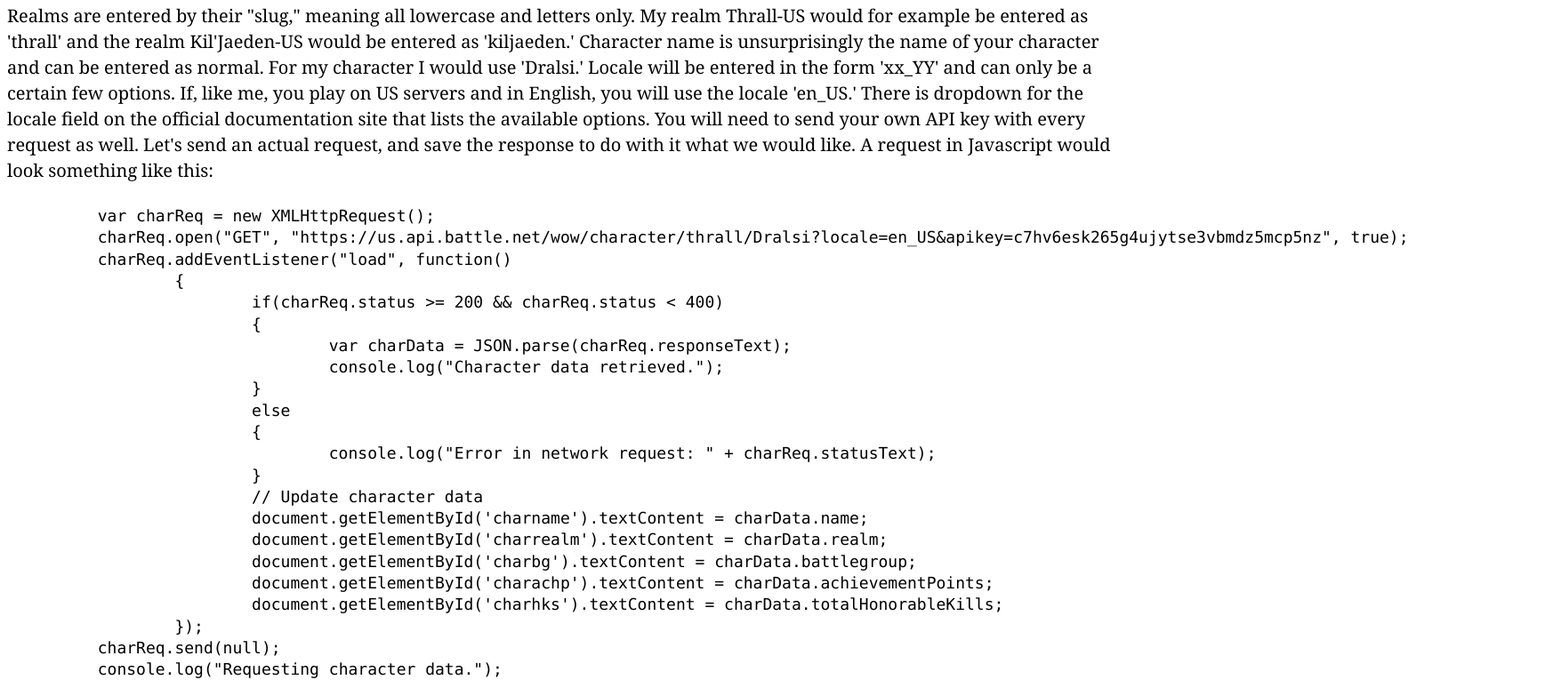
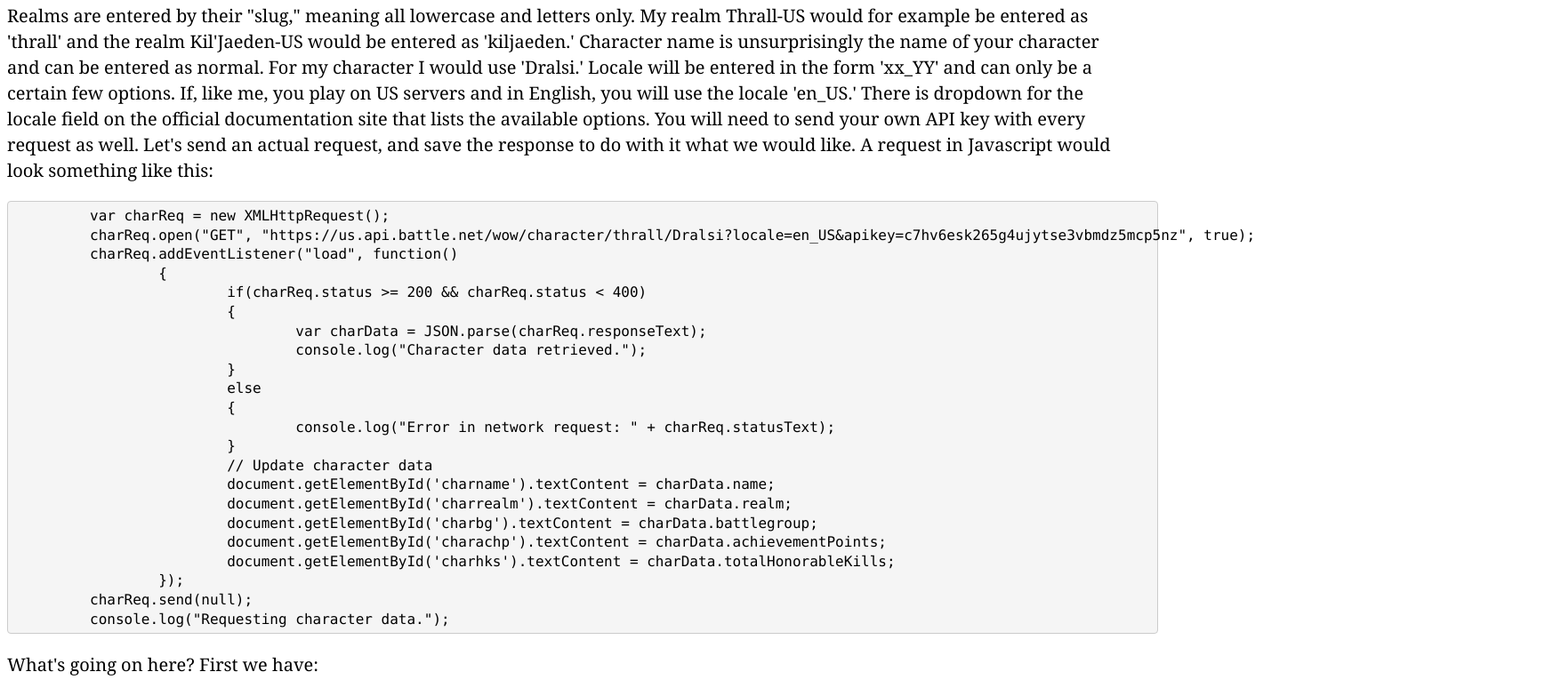
Before and after one commit to duncanwj/HowToSite, a plain HTML site: page index.html in a window 1280 px wide. Shown: the part 1050-1815 px from the top of the page at 89% size, 1746 px wide, since content can reach past the window. Drawn offline with Linux system fonts and the light colour scheme.

Commit message:
Update sheets.css

```diff
--- a/sheets.css
+++ b/sheets.css
@@ -7,13 +7,19 @@ body {
 }
 
 pre {
+  display: block;
   padding: 5px 0 5px 15px;
   line-height: 1.35;
   margin: 1rem 0;
-  font-size: 18px;
+  font-size: 16px;
   font-family: "Lucida Console", Monaco, monospace;
   margin-right: -30px;
   padding-right: 30px;
+  word-break: break-all;
+  word-wrap: break-word;
+  background-color: #f5f5f5;
+  border: 1px solid #ccc;
+  border-radius: 4px;
 }
 
 h1, h2, h3 {
```
